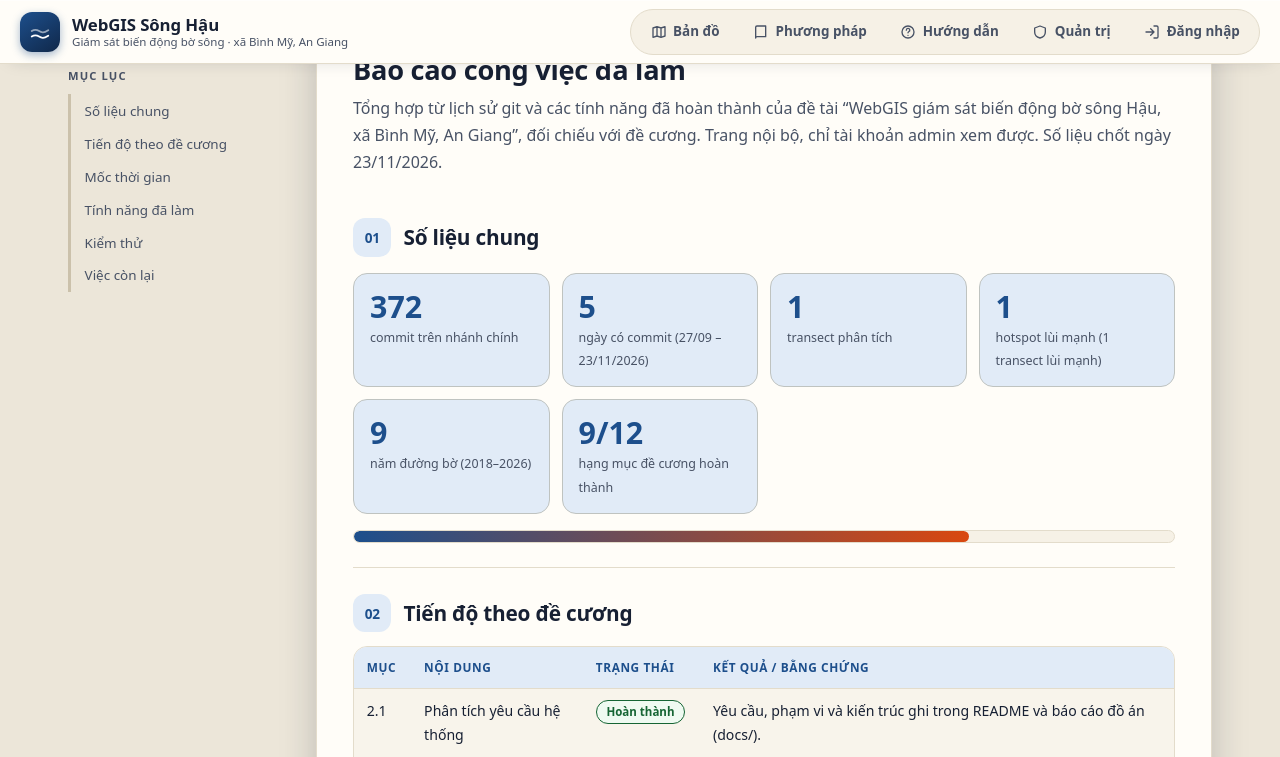
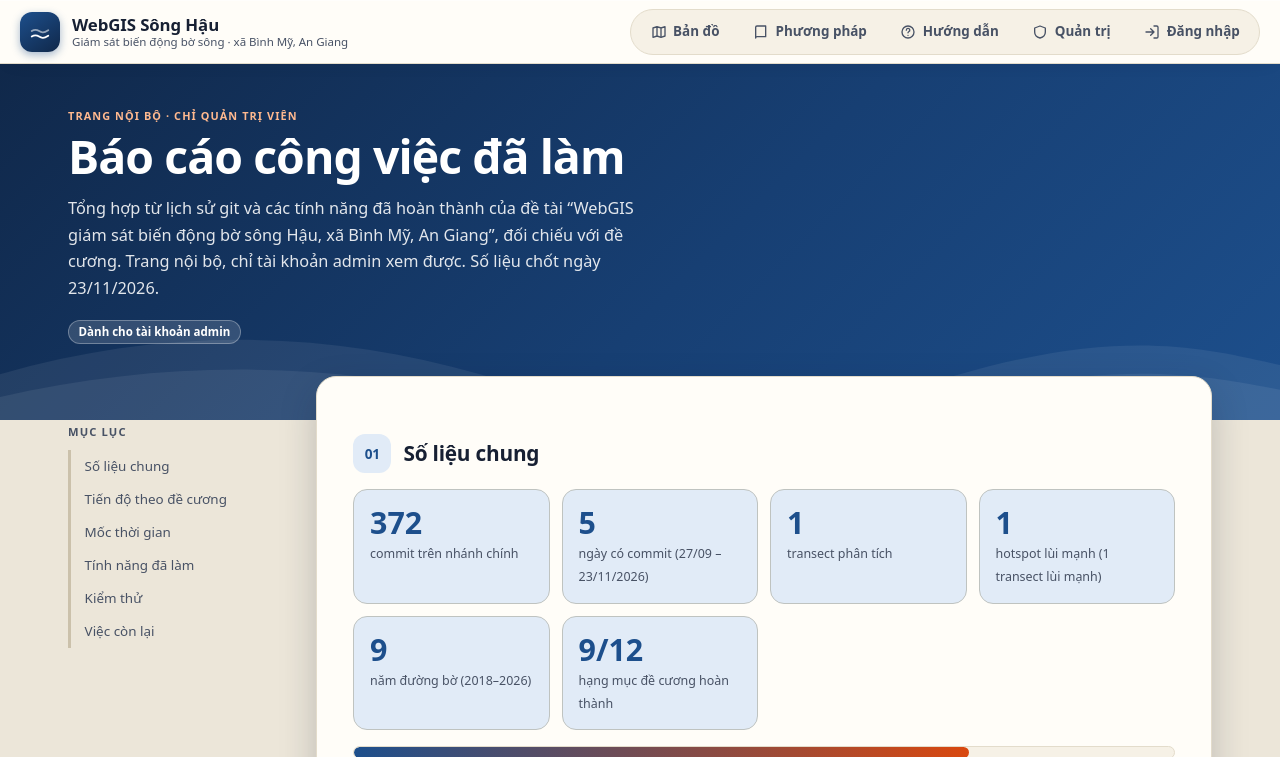
Before and after one commit to nvs15122k4/web-gis, a Laravel app: template web/resources/views/report/index.blade.php in a window 1280 px wide. Shown: the top 757 px of the page. Run offline with Laravel 12, Linux system fonts and the light colour scheme; the template is opened without the code that fills it: most values are stand-ins (such as "Sample title", 1, 10 or a date in 2020); style sheets or scripts are compiled from the project's sources; some libraries are stand-ins or nearby versions.

Commit message:
feat(web): dải tiêu đề đầu trang báo cáo công việc

```diff
--- a/web/resources/views/report/index.blade.php
+++ b/web/resources/views/report/index.blade.php
@@ -29,6 +29,15 @@
 </head>
 <body class="page">
 @include('partials.nav')
+<header class="page-hero">
+    <div class="page-hero-inner">
+        <p class="eyebrow">Trang nội bộ · chỉ quản trị viên</p>
+        <h1>Báo cáo công việc đã làm</h1>
+        <p class="lead">Tổng hợp từ lịch sử git và các tính năng đã hoàn thành của đề tài “WebGIS giám sát biến động bờ sông Hậu, xã Bình Mỹ, An Giang”,
+        đối chiếu với đề cương. Trang nội bộ, chỉ tài khoản admin xem được. Số liệu chốt ngày 23/11/2026.</p>
+        <p class="hero-meta"><span class="chip">Dành cho tài khoản admin</span></p>
+    </div>
+</header>
 <div class="doc-layout">
 <nav class="doc-toc" aria-label="Mục lục">
     <p>Mục lục</p>
@@ -40,9 +49,6 @@
     <a href="#con-lai">Việc còn lại</a>
 </nav>
 <main class="doc" id="main-content" tabindex="-1">
-    <h1>Báo cáo công việc đã làm</h1>
-    <p class="lead">Tổng hợp từ lịch sử git và các tính năng đã hoàn thành của đề tài “WebGIS giám sát biến động bờ sông Hậu, xã Bình Mỹ, An Giang”,
-        đối chiếu với đề cương. Trang nội bộ, chỉ tài khoản admin xem được. Số liệu chốt ngày 23/11/2026.</p>
 
     <section id="so-lieu">
         <h2>Số liệu chung</h2>
```
